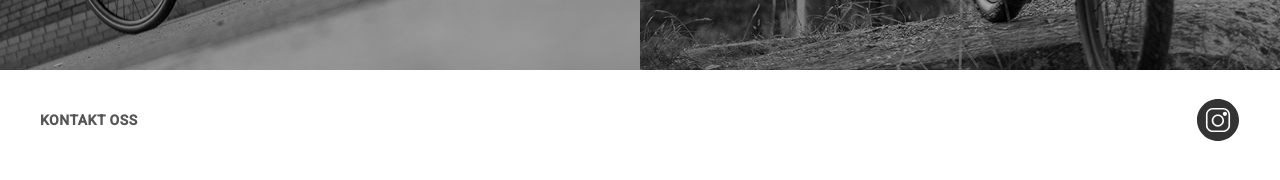
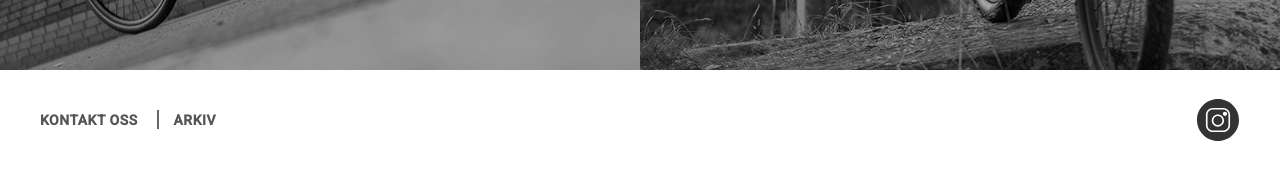
Before and after one commit to gekkobikes/gekkobikes.github.io, a Jekyll site: the page built from index.md, in a window 1280 px wide and 900 px high, scrolled down 1912 px. Shown: the part 673-853 px from the top of the window. Built offline with Jekyll 4.4.1, drawn with Linux system fonts in a browser that asks for light colours.

Commit message:
Update index.md

```diff
--- a/index.md
+++ b/index.md
@@ -90,6 +90,9 @@ footerlinks:
 -   linkText: Kontakt oss
     linkUrl: https://form.socialboards.com/sport1/sykkelsupport
 
+-   linkText: Arkiv
+    linkUrl: http://arkiv.gekkobikes.no/arkiv/
+
 # FOOTER SOSIALE LENKER
 footerSocialLinks:
 -   linkText: Følg oss på Instagram
```
